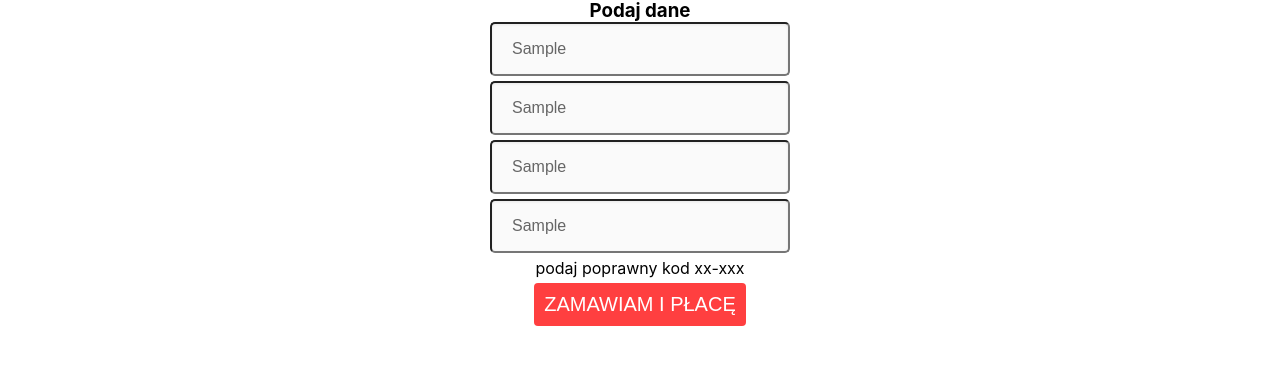
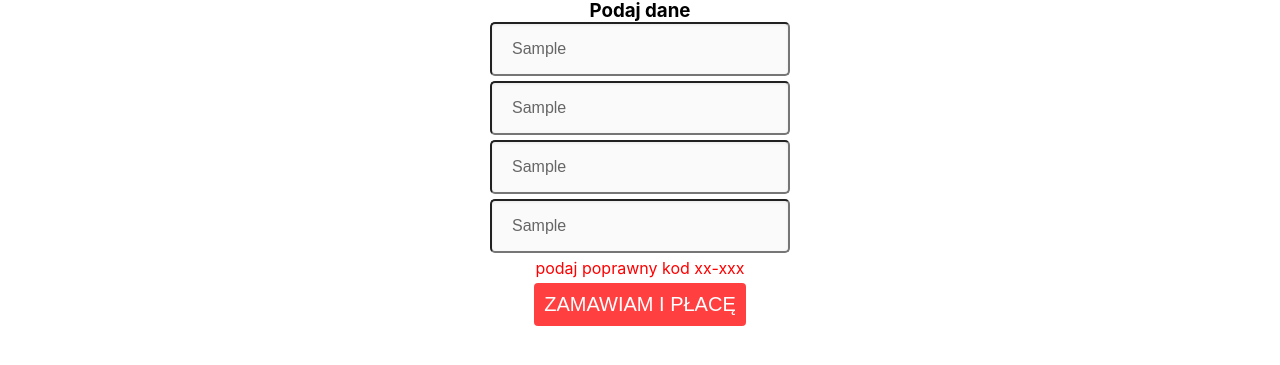
Before and after one commit to Olaf-Koziara/react-task-master, a React app in the folder front/: page /order in a window 1280 px wide. Both pictures are taken after typing "Sample", "Sample", "Sample", "Sample" into the empty fields and a click on the button "ZAMAWIAM I PŁACĘ". Shown: the part 81-446 px from the top of the page. Built offline with nearby package versions, Linux system fonts and the light colour scheme; no server answers.

Commit message:
add red placeholder for warning

```diff
--- a/front/src/components/OrderForm/OrderForm.js
+++ b/front/src/components/OrderForm/OrderForm.js
@@ -61,6 +61,7 @@ const OrderForm = ({ cartItems, setCartItems }) => {
                   ? errors.firstName
                   : "Imie"
               }
+              warning={errors.firstName && touched.firstName}
               id="firstName"
               name="firstName"
               value={values.firstName}
@@ -70,6 +71,7 @@ const OrderForm = ({ cartItems, setCartItems }) => {
               placeholder={
                 errors.surname && touched.surname ? errors.surname : "Nazwisko"
               }
+              warning={errors.surname && touched.surname}
               id="surname"
               name="surname"
               value={values.surname}
@@ -77,6 +79,7 @@ const OrderForm = ({ cartItems, setCartItems }) => {
             />
             <StyledField
               placeholder={errors.city && touched.city ? errors.city : "Miasto"}
+              warning={errors.city && touched.city}
               id="city"
               name="city"
               value={errors.city && touched.city ? "" : values.city}
@@ -90,7 +93,7 @@ const OrderForm = ({ cartItems, setCartItems }) => {
               onChange={handleChange}
             />
             {errors.postcode && touched.postcode ? (
-              <div className="my-5"> {errors.postcode}</div>
+              <div className="my-5 text-red"> {errors.postcode}</div>
             ) : null}
             <StyledButton type="submit">ZAMAWIAM I PŁACĘ</StyledButton>{" "}
           </form>
--- a/front/src/index.css
+++ b/front/src/index.css
@@ -46,3 +46,6 @@ code {
 .d-flex {
   display: flex;
 }
+.text-red {
+  color: red;
+}
--- a/front/src/styled_components/index.js
+++ b/front/src/styled_components/index.js
@@ -129,4 +129,7 @@ export const StyledField = styled.input`
   margin-right: auto;
   display: block;
   transition: all 0.4s ease;
+  &::placeholder {
+    color: ${({ warning }) => (warning ? "red" : null)};
+  }
 `;
```
